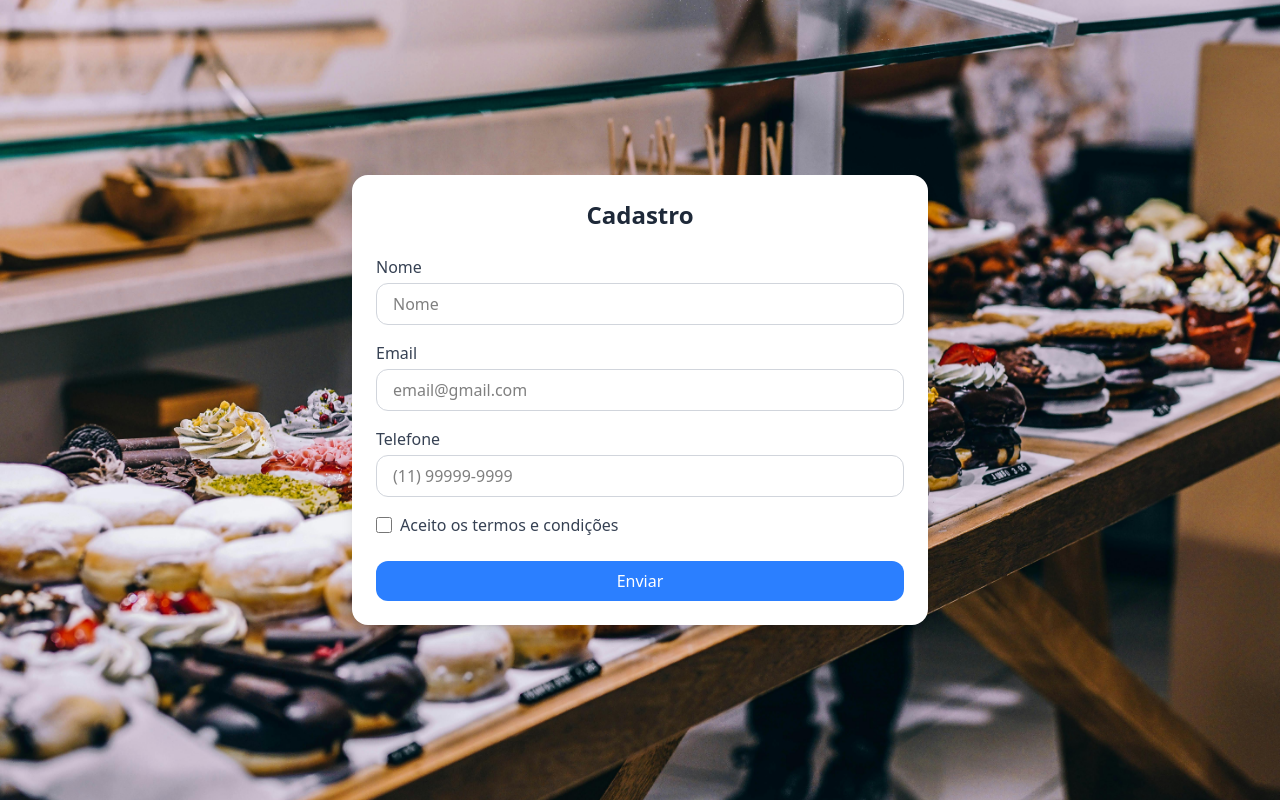
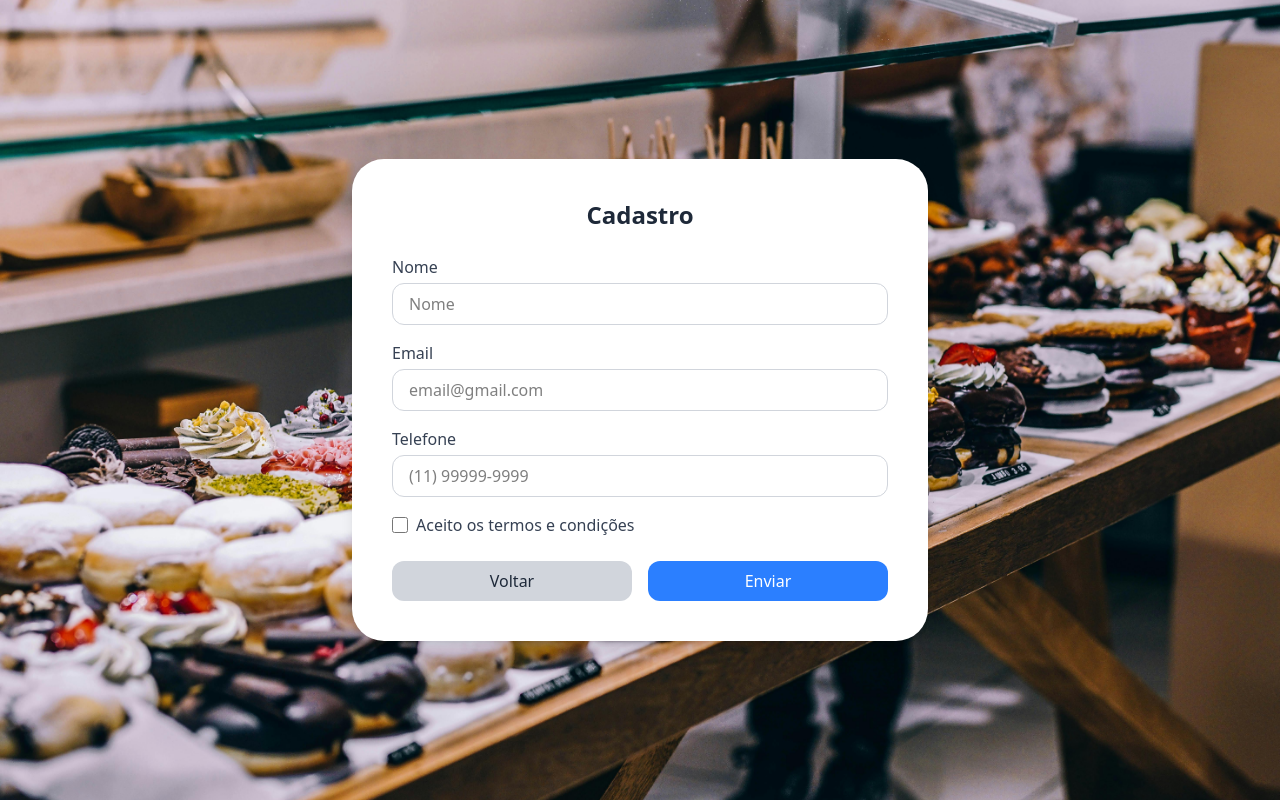
Before and after one commit to Devbgnextlevel/Loja-de-Bolos, a React (Vite) app: page /cadastro in a window 1280 px wide. Built offline with nearby package versions, Linux system fonts and the light colour scheme.

Commit message:
loja de Bolos v.2.10

```diff
--- a/src/components/forms.jsx
+++ b/src/components/forms.jsx
@@ -3,7 +3,6 @@ import React, { useState } from "react";
 import Bolos1 from "../assets/Bolos1.jpg";
 
 export default function Forms() {
-
   const navigate = useNavigate();
 
   const [nome, setNome] = useState("");
@@ -11,18 +10,15 @@ export default function Forms() {
   const [telefone, setTelefone] = useState("");
 
   const handleEnviar = () => {
-
     if (nome && email && telefone) {
       localStorage.setItem("usuario", JSON.stringify({ nome, email, telefone }));
       console.log("Formulário enviado com sucesso!", { nome, email, telefone });
-      navigate("/"); // Vai para a rota do Login
+      navigate("/");
     } else {
       alert("Preencha todos os campos!");
     }
-
   };
 
-  // Limita e formata telefone
   const handleTelefoneChange = (e) => {
     let value = e.target.value.replace(/\D/g, "");
     if (value.length > 11) value = value.slice(0, 11);
@@ -36,13 +32,12 @@ export default function Forms() {
     setTelefone(value);
   };
 
-  // Limita email a 25 caracteres
+
   const handleEmailChange = (e) => {
     let value = e.target.value;
     if (value.length > 25) value = value.slice(0, 25);
     setEmail(value);
   };
-
 
   return (
     <div
@@ -50,12 +45,12 @@ export default function Forms() {
       style={{ backgroundImage: `url(${Bolos1})` }}
     >
       <div className="flex items-center justify-center w-full">
-        <form className="bg-white rounded-2xl shadow-lg p-6 w-full max-w-md sm:max-w-lg md:max-w-xl">
+        <form className="bg-white rounded-4xl shadow-lg p-10 w-full max-w-md sm:max-w-lg md:max-w-xl">
           <h2 className="text-2xl font-bold text-gray-800 mb-6 text-center">
             Cadastro
           </h2>
 
-          {/* Nome */}
+
           <div className="mb-4">
             <label className="block text-gray-700 font-medium mb-1">Nome</label>
             <input
@@ -67,7 +62,7 @@ export default function Forms() {
             />
           </div>
 
-          {/* Email */}
+
           <div className="mb-4">
             <label className="block text-gray-700 font-medium mb-1">Email</label>
             <input
@@ -79,7 +74,7 @@ export default function Forms() {
             />
           </div>
 
-          {/* Telefone */}
+
           <div className="mb-4">
             <label className="block text-gray-700 font-medium mb-1">Telefone</label>
             <input
@@ -91,7 +86,7 @@ export default function Forms() {
             />
           </div>
 
-          {/* Checkbox */}
+
           <div className="flex items-center mb-6">
             <input
               type="checkbox"
@@ -103,14 +98,24 @@ export default function Forms() {
             </label>
           </div>
 
-          {/* Botão */}
+
+          <div className="flex gap-4">
+            <button
+              onClick={() => navigate(-1)}
+              type="button"
+              className="w-1/2 bg-gray-300 hover:bg-gray-400 text-gray-800 font-medium py-2 px-4 rounded-xl transition duration-200"
+            >
+              Voltar
+            </button>
+
             <button
               onClick={handleEnviar}
               type="button"
-            className="w-full bg-blue-500 hover:bg-blue-600 text-white font-medium py-2 px-4 rounded-xl transition duration-200"
+              className="w-1/2 bg-blue-500 hover:bg-blue-600 text-white font-medium py-2 px-4 rounded-xl transition duration-200"
             >
               Enviar
             </button>
+          </div>
         </form>
       </div>
     </div>
--- a/src/components/home.jsx
+++ b/src/components/home.jsx
@@ -8,8 +8,6 @@ export default function Home() {
   const [email, setEmail] = useState("");
   const [search, setSearch] = useState("");
   const [carrinhoCount, setCarrinhoCount] = useState(0);
-  const [showToast, setShowToast] = useState(false);
-  const [toastMessage, setToastMessage] = useState("");
   const [menuOpen, setMenuOpen] = useState(false);
   const [showMobileSearch, setShowMobileSearch] = useState(false);
 
@@ -63,10 +61,6 @@ export default function Home() {
     carrinho.push(bolo);
     localStorage.setItem("carrinho", JSON.stringify(carrinho));
     setCarrinhoCount(carrinho.length);
-
-    setToastMessage(`${bolo.nome} adicionado ao carrinho!`);
-    setShowToast(true);
-    setTimeout(() => setShowToast(false), 3000);
   };
 
   const filteredBolos = bolos.filter((bolo) =>
@@ -221,12 +215,13 @@ export default function Home() {
 
 
 
-      {/* Toast */}
+      {/* Toast
       {showToast && (
         <div className="fixed bottom-6 right-6 bg-[#4B2E83] text-white px-4 py-2 rounded-lg shadow-lg animate-fade-in-out">
           {toastMessage}
         </div>
-      )}
+      )} */}
+
 
       {/* Estilos adicionais */}
       <style>{`
--- a/src/components/login.jsx
+++ b/src/components/login.jsx
@@ -40,13 +40,15 @@ export default function Login() {
       className="min-h-screen flex items-center justify-center p-4 bg-cover bg-center"
       style={{ backgroundImage: `url(${Bolos1})` }}
     >
-    {/* <div className="min-h-screen flex items-center justify-center bg-pink-100 p-4"> */}
+
       <div className="bg-white rounded-2xl shadow-lg p-6 w-full max-w-md">
         <h2 className="text-3xl font-bold text-pink-600 mb-6 text-center">
-          🍰 Loja de Bolos - Ju Doces
+          🍰  Loja de Bolos
+           <br />
+              Ju Doces
         </h2>
 
-        {/* Nome */}
+
         <div className="mb-4">
           <label className="block text-gray-700 font-medium mb-1">Nome</label>
           <input
@@ -58,7 +60,7 @@ export default function Login() {
           />
         </div>
 
-        {/* email */}
+
         <div className="mb-6">
           <label className="block text-gray-700 font-medium mb-1">
             Email
@@ -72,7 +74,7 @@ export default function Login() {
           />
         </div>
 
-        {/* Botão de Login */}
+
         <button
           onClick={handleLogin}
           className="w-full bg-pink-500 hover:bg-pink-600 text-white font-medium py-2 px-4 rounded-xl transition duration-200"
@@ -80,14 +82,14 @@ export default function Login() {
           Entrar
         </button>
 
-        {/* Link para Cadastro */}
+
         <p className="mt-4 text-center text-gray-600">
           Não tem cadastro?{" "}
           <Link
             to="/cadastro"
             className="text-pink-500 hover:underline font-medium"
           >
-            Criar conta
+            Registre-se
           </Link>
         </p>
       </div>
```
Also changed, not shown: 1 other file (tests, documents, lock files or other folders). Lines whose indentation alone changed are shown as unchanged.
